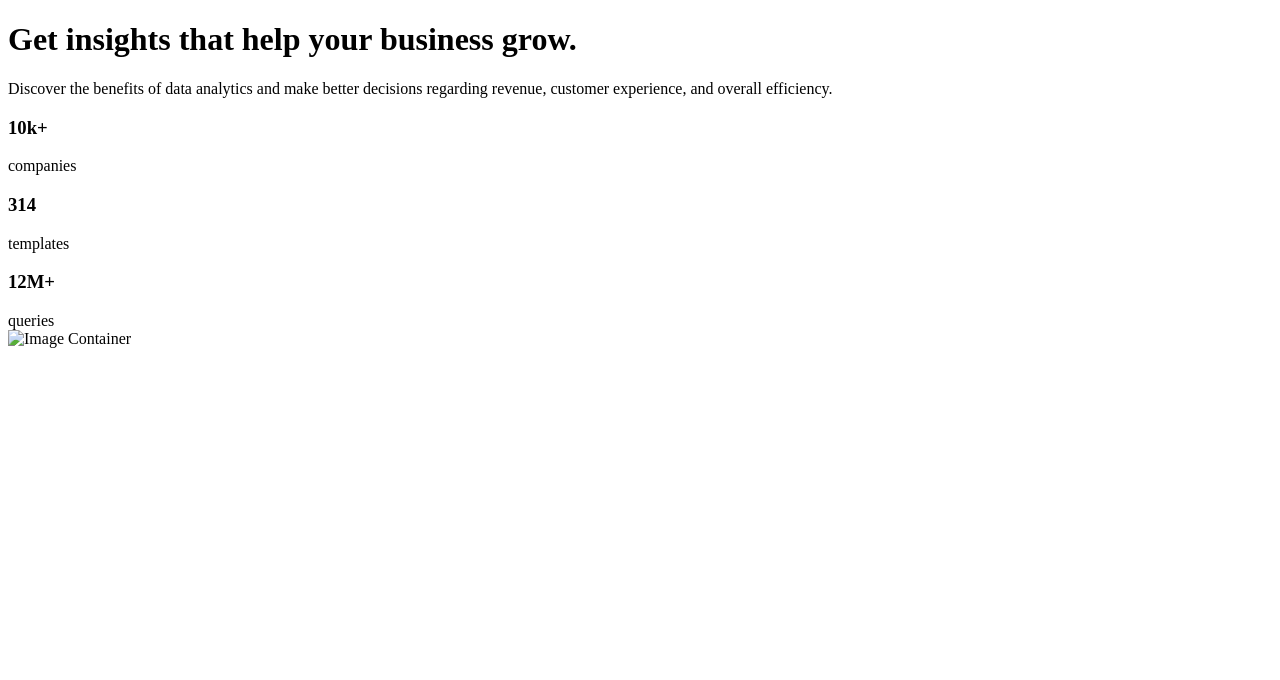
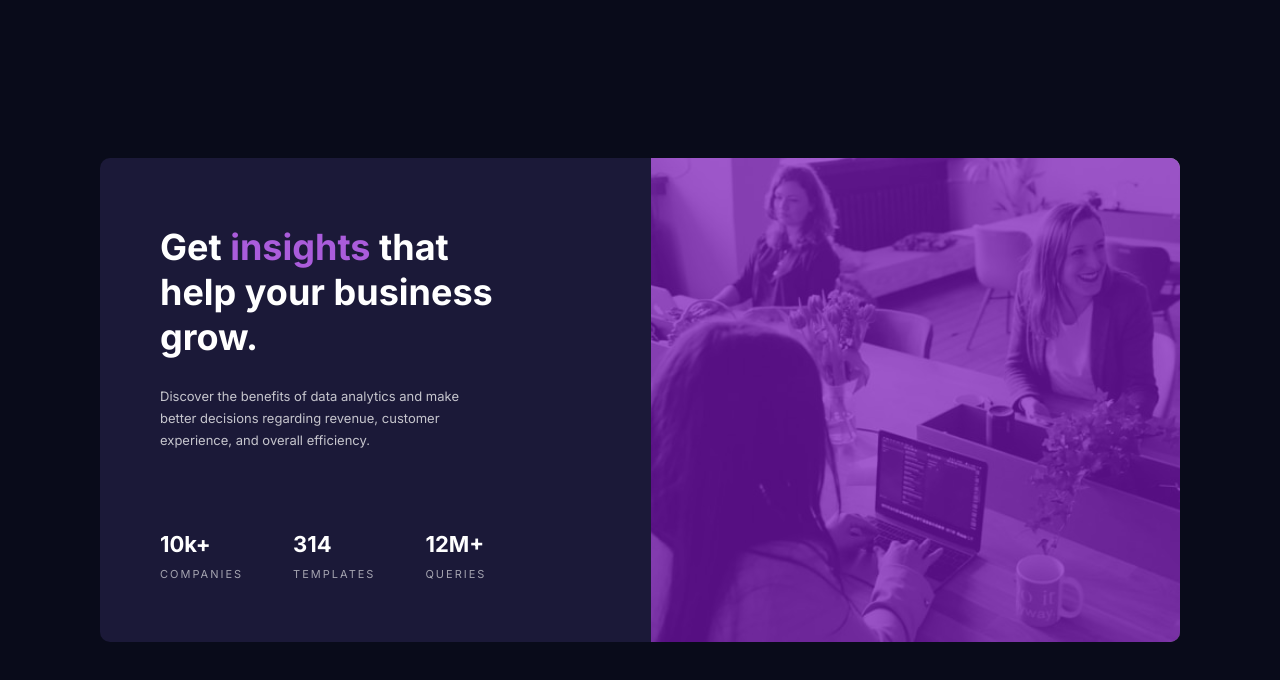
Before and after one commit to ramaherdianto/stats-preview-card-component, a plain HTML site: page index.html in a window 1280 px wide. Drawn offline with Linux system fonts and the light colour scheme; the site is published under a folder, as on GitHub Pages, so addresses that start at the root find nothing.

Commit message:
feat: update url

```diff
--- a/index.html
+++ b/index.html
@@ -4,7 +4,7 @@
         <meta charset="UTF-8" />
         <meta http-equiv="X-UA-Compatible" content="IE=edge" />
         <meta name="viewport" content="width=device-width, initial-scale=1.0" />
-        <link rel="stylesheet" href="/assets/css/style.css" />
+        <link rel="stylesheet" href="assets/css/style.css" />
         <title>Stats Preview Card Component</title>
     </head>
     <body>
@@ -37,7 +37,7 @@
             </div>
             <div class="image-container">
                 <img
-                    src="/assets/img/image-header-desktop.jpg"
+                    src="assets/img/image-header-desktop.jpg"
                     alt="Image Container"
                 />
             </div>
```
